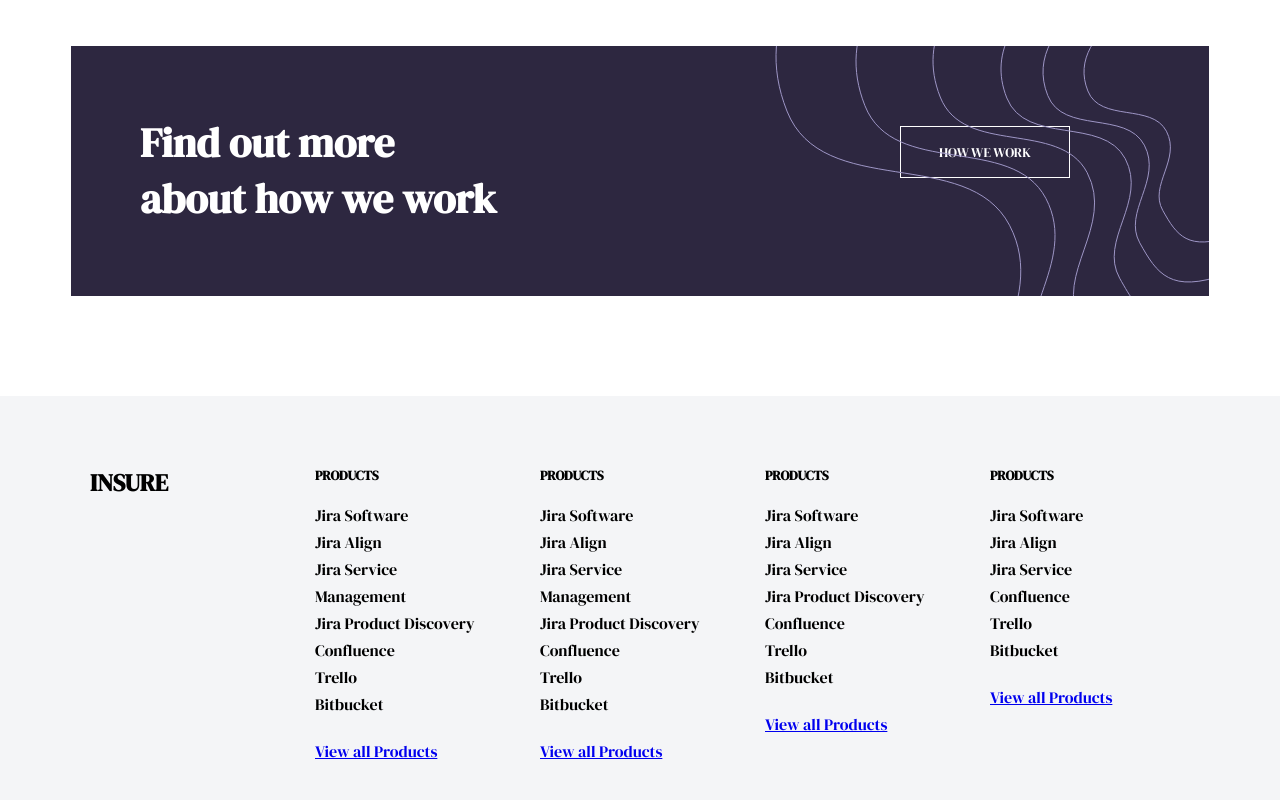
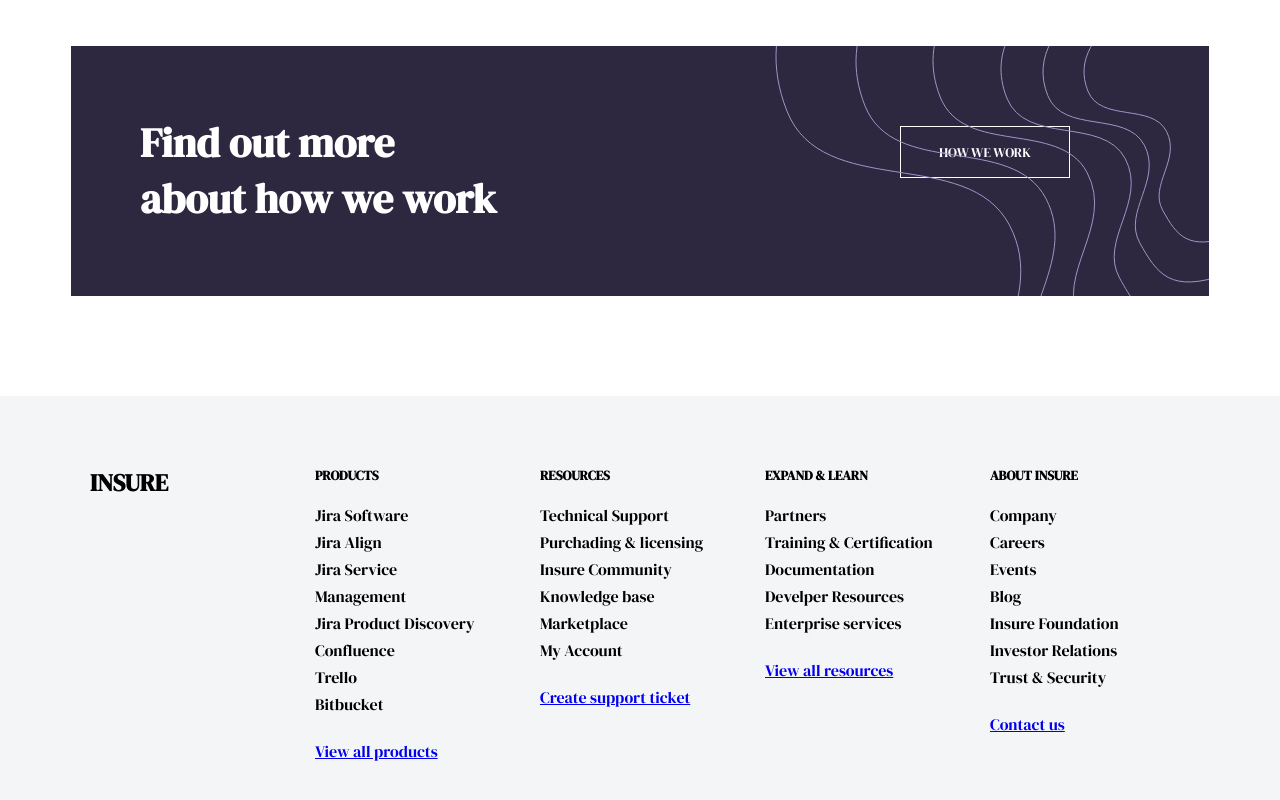
Before and after one commit to sannishamusideen/INSURE, a plain HTML site: page index.html in a window 1280 px wide. Shown: the part 1162-1962 px from the top of the page. Drawn offline with Linux system fonts and the light colour scheme.

Commit message:
edit footer

```diff
--- a/index.html
+++ b/index.html
@@ -164,49 +164,46 @@
           <li>Trello</li>
           <li>Bitbucket</li>
 
-          <a href="#">View all Products</a>
+          <a href="#">View all products</a>
         </ul>
 
         <!-- List 2 -->
         <ul>
-          <h5>PRODUCTS</h5>
-          <li>Jira Software</li>
-          <li>Jira Align</li>
-          <li>Jira Service</li>
-          <li>Management</li>
-          <li>Jira Product Discovery</li>
-          <li>Confluence</li>
-          <li>Trello</li>
-          <li>Bitbucket</li>
+          <h5>RESOURCES</h5>
+          <li>Technical Support</li>
+          <li>Purchading & licensing</li>
+          <li>Insure Community</li>
+          <li>Knowledge base</li>
+          <li>Marketplace</li>
+          <li>My Account</li>
 
-          <a href="#">View all Products</a>
+          <a href="#">Create support ticket</a>
         </ul>
 
         <!-- List 3 -->
         <ul>
-          <h5>PRODUCTS</h5>
-          <li>Jira Software</li>
-          <li>Jira Align</li>
-          <li>Jira Service</li>
-          <li>Jira Product Discovery</li>
-          <li>Confluence</li>
-          <li>Trello</li>
-          <li>Bitbucket</li>
+          <h5>EXPAND & LEARN</h5>
+          <li>Partners</li>
+          <li>Training & Certification</li>
+          <li>Documentation</li>
+          <li>Develper Resources</li>
+          <li>Enterprise services</li>
 
-          <a href="#">View all Products</a>
+          <a href="#">View all resources</a>
         </ul>
 
         <!-- List 4 -->
         <ul>
-          <h5>PRODUCTS</h5>
-          <li>Jira Software</li>
-          <li>Jira Align</li>
-          <li>Jira Service</li>
-          <li>Confluence</li>
-          <li>Trello</li>
-          <li>Bitbucket</li>
+          <h5>ABOUT INSURE</h5>
+          <li>Company</li>
+          <li>Careers</li>
+          <li>Events</li>
+          <li>Blog</li>
+          <li>Insure Foundation</li>
+          <li>Investor Relations</li>
+          <li>Trust & Security</li>
 
-          <a href="#">View all Products</a>
+          <a href="#">Contact us</a>
         </ul>
       </section>
     </footer>
```
